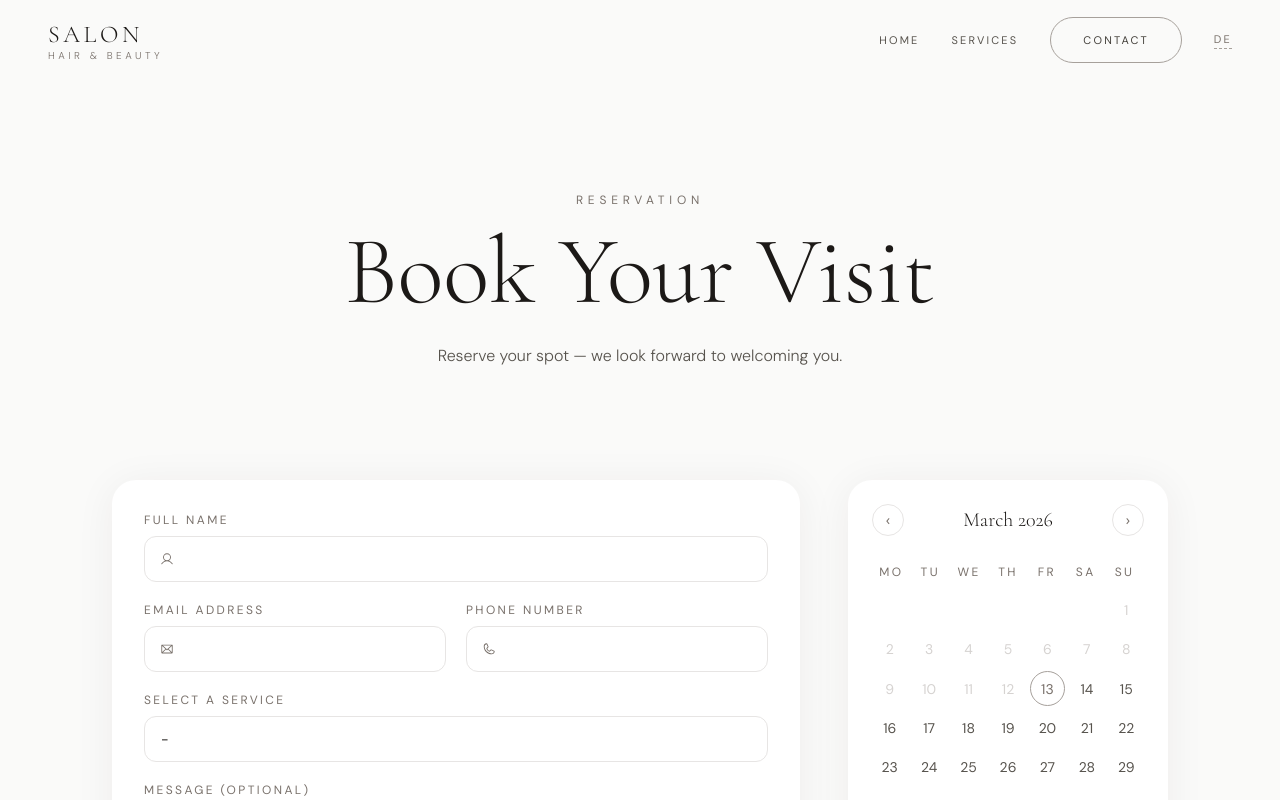
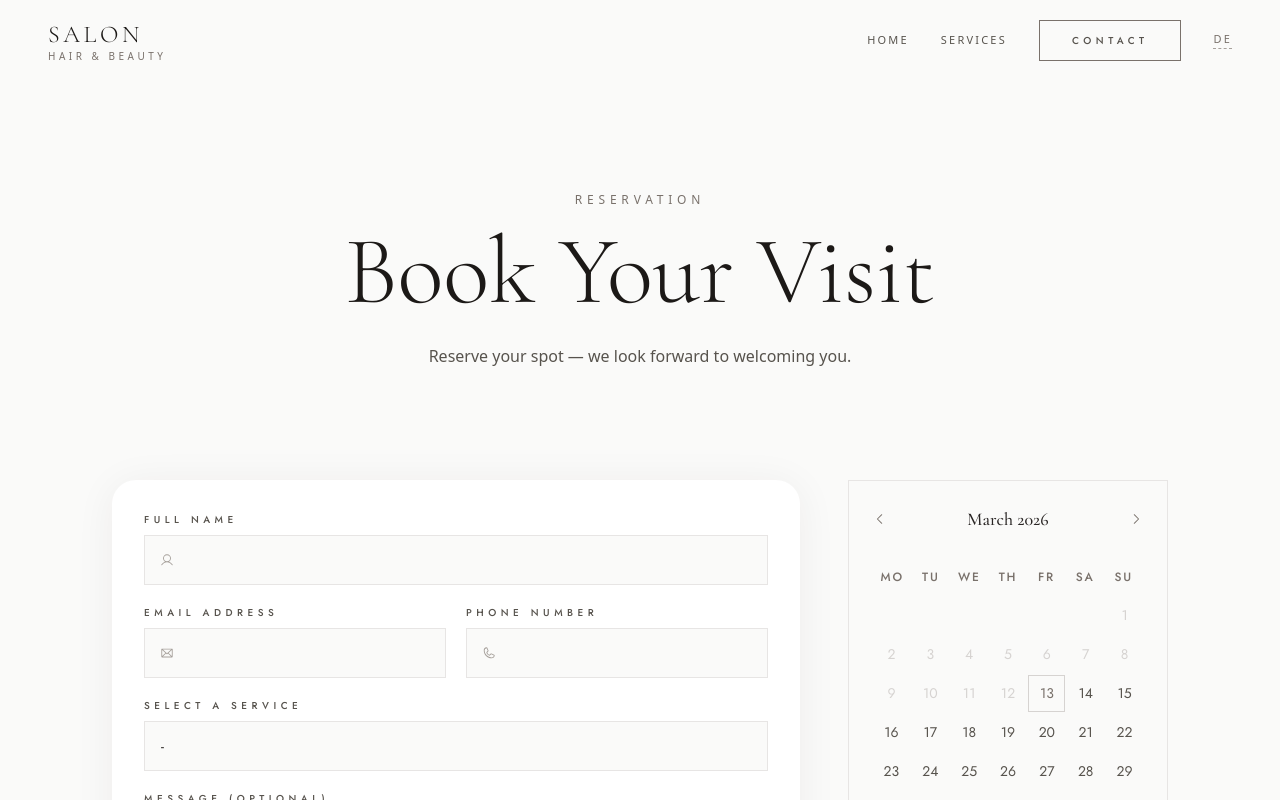
Before and after one commit to ThalitadosReis/salon-template, a React (Vite) app: page /contact in a window 1280 px wide. Shown: the top 800 px of the page. Built offline with nearby package versions, Linux system fonts and the light colour scheme.

Commit message:
simplify shared ui and contact form styling

```diff
--- a/src/components/Reveal.jsx
+++ b/src/components/Reveal.jsx
@@ -6,27 +6,20 @@ export default function Reveal({
   className = "",
   direction = "up",
 }) {
-  const variants = {
-    hidden: {
-      opacity: 0,
-      y: direction === "up" ? 40 : direction === "down" ? -40 : 0,
-      x: direction === "left" ? 40 : direction === "right" ? -40 : 0,
-    },
-    visible: {
-      opacity: 1,
-      y: 0,
-      x: 0,
-      transition: { duration: 0.8, delay, ease: [0.22, 1, 0.36, 1] },
-    },
-  };
+  const y = direction === "up" ? 20 : direction === "down" ? -20 : 0;
+  const x = direction === "left" ? 20 : direction === "right" ? -20 : 0;
+
+  const initial = { opacity: 0, y, x };
+  const animate = { opacity: 1, y: 0, x: 0 };
+  const transition = { type: "spring", stiffness: 72, damping: 18, delay };
 
   return (
     <motion.div
       className={className}
-      initial="hidden"
-      whileInView="visible"
-      viewport={{ once: true, margin: "-60px" }}
-      variants={variants}
+      initial={initial}
+      whileInView={animate}
+      viewport={{ once: true, margin: "-48px" }}
+      transition={transition}
     >
       {children}
     </motion.div>
--- a/src/components/ui/CtaLink.jsx
+++ b/src/components/ui/CtaLink.jsx
@@ -1,36 +1,27 @@
 import { Link } from "react-router-dom";
-import { ArrowRightIcon } from "@phosphor-icons/react";
 
-const BASE_CLASS =
-  "inline-flex items-center gap-3 px-8 py-3.5 text-[11px] tracking-[0.2em] uppercase font-ui rounded-full transition-colors duration-300 group";
-
-const VARIANT_CLASS = {
-  dark: "bg-stone-900 text-stone-100 hover:bg-stone-500",
-  accent: "bg-stone-500 text-white hover:bg-stone-600",
+const variants = {
+  primary: "bg-stone-500 text-white hover:bg-stone-600",
   outline:
-    "border border-stone-400 text-stone-700 hover:bg-stone-500 hover:text-white",
+    "border border-stone-500 text-stone-600 hover:bg-stone-500 hover:text-white",
 };
 
 export default function CtaLink({
   to,
   children,
-  variant = "dark",
+  variant = "primary",
   className = "",
-  iconSize = 14,
-  showIcon = true,
 }) {
   return (
     <Link
       to={to}
-      className={`${BASE_CLASS} ${!showIcon ? "gap-0" : ""} ${VARIANT_CLASS[variant]} ${className}`}
+      className={`
+        inline-flex items-center justify-center px-8 py-3 text-[10px] tracking-[0.45em] uppercase font-body font-medium
+        transition-all duration-300
+        ${variants[variant]} ${className}
+      `}
     >
       {children}
-      {showIcon && (
-        <ArrowRightIcon
-          size={iconSize}
-          className="group-hover:translate-x-1 transition-transform duration-300"
-        />
-      )}
     </Link>
   );
 }
--- /dev/null
+++ b/src/components/ui/Label.jsx
@@ -0,0 +1,37 @@
+export default function Label({
+  label,
+  title,
+  body,
+  center = false,
+  titleSize = "lg",
+  as: Tag = "h2",
+}) {
+  const align = center ? "text-center" : "";
+  const sizeMap = {
+    sm: "text-4xl lg:text-5xl",
+    lg: "text-5xl lg:text-6xl",
+    xl: "text-6xl lg:text-7xl",
+  };
+
+  return (
+    <div className={align}>
+      {label && (
+        <p className="text-[10px] tracking-[0.55em] uppercase font-body font-medium text-stone-500 mb-4">
+          {label}
+        </p>
+      )}
+      <Tag
+        className={`font-display font-light ${sizeMap[titleSize] ?? sizeMap.lg} text-stone-800 leading-[1.08] whitespace-pre-line mb-4`}
+      >
+        {title}
+      </Tag>
+      {body && (
+        <p
+          className={`text-base font-body text-stone-600 leading-[1.8] ${center ? "max-w-md mx-auto" : "max-w-sm"}`}
+        >
+          {body}
+        </p>
+      )}
+    </div>
+  );
+}
--- a/src/components/ui/SectionTextBlock.jsx
+++ /dev/null
@@ -1,28 +0,0 @@
-export default function SectionTextBlock({
-  label,
-  title,
-  body,
-  labelClassName = "",
-  titleClassName = "",
-  bodyClassName = "",
-}) {
-  return (
-    <>
-      <p
-        className={`text-[10px] lg:text-xs tracking-[0.4em] uppercase font-ui text-stone-500 mb-4 ${labelClassName}`}
-      >
-        {label}
-      </p>
-      <h2
-        className={`font-display text-5xl lg:text-6xl font-light text-stone-900 leading-[1.1] whitespace-pre-line mb-6 ${titleClassName}`}
-      >
-        {title}
-      </h2>
-      <p
-        className={`text-[15px] lg:text-base font-ui font-light text-stone-600 leading-relaxed ${bodyClassName}`}
-      >
-        {body}
-      </p>
-    </>
-  );
-}
--- a/src/components/ui/contact/BookingCalendarPanel.jsx
+++ b/src/components/ui/contact/BookingCalendarPanel.jsx
@@ -1,4 +1,8 @@
-import { ClockIcon } from "@phosphor-icons/react";
+import {
+  CaretLeftIcon,
+  CaretRightIcon,
+  ClockIcon,
+} from "@phosphor-icons/react";
 import TimeSelectField from "./TimeSelectField";
 import { CARD_CLASS } from "./styles";
 
@@ -20,42 +24,44 @@ export default function BookingCalendarPanel({
   timeSlots,
 }) {
   return (
-    <div className="space-y-6">
+    <div className="space-y-3">
+      {/* calendar */}
       <div className={CARD_CLASS}>
-        <div className="flex items-center justify-between mb-6">
+        <div className="flex items-center justify-between mb-8">
           <button
             onClick={onPrevMonth}
-            className="w-8 h-8 rounded-full border border-stone-200 flex items-center justify-center text-stone-500 hover:border-stone-400 hover:text-stone-500 transition-colors text-sm"
+            aria-label="Previous month"
+            className="text-stone-500 hover:text-stone-800 transition-colors"
           >
-            ‹
+            <CaretLeftIcon size={14} />
           </button>
-          <span className="font-display text-xl font-light text-stone-900">
+          <span className="font-display text-lg font-medium text-stone-800">
             {monthNames[calMonth]} {calYear}
           </span>
           <button
             onClick={onNextMonth}
-            className="w-8 h-8 rounded-full border border-stone-200 flex items-center justify-center text-stone-500 hover:border-stone-400 hover:text-stone-500 transition-colors text-sm"
+            aria-label="Next month"
+            className="text-stone-500 hover:text-stone-800 transition-colors"
           >
-            ›
+            <CaretRightIcon size={14} />
           </button>
         </div>
 
         <div className="grid grid-cols-7 mb-2">
-          {dayNames.map((dayName) => (
+          {dayNames.map((d) => (
             <div
-              key={dayName}
-              className="text-center text-xs tracking-[0.2em] uppercase font-ui text-stone-500 py-1"
+              key={d}
+              className="text-center text-xs tracking-[0.15em] uppercase font-body font-medium text-stone-500 py-1"
             >
-              {dayName}
+              {d}
             </div>
           ))}
         </div>
 
-        <div className="grid grid-cols-7 gap-1">
+        <div className="grid grid-cols-7 gap-0.5">
           {days.map((day, index) => {
             if (!day)
               return <div key={`empty-${index}`} className="aspect-square" />;
-
             const isPast = isPastDay(day);
             const isSelected = selectedDate === day;
             const isToday =
@@ -68,11 +74,14 @@ export default function BookingCalendarPanel({
                 key={`${calYear}-${calMonth}-${day}`}
                 disabled={isPast}
                 onClick={() => onSelectDay(day)}
-                className={`aspect-square rounded-full text-sm font-ui transition-all duration-200 flex items-center justify-center
+                aria-label={`${day} ${monthNames[calMonth]} ${calYear}${isToday ? " (today)" : ""}${isSelected ? " (selected)" : ""}`}
+                aria-pressed={isSelected}
+                className={`
+                  aspect-square text-sm font-body transition-all duration-200 flex items-center justify-center
                   ${isPast ? "text-stone-300 cursor-not-allowed" : ""}
-                  ${isSelected ? "bg-stone-900 text-white" : ""}
-                  ${isToday && !isSelected ? "border border-stone-400 text-stone-500" : ""}
-                  ${!isSelected && !isPast && !isToday ? "hover:bg-stone-100 text-stone-600" : ""}
+                  ${isSelected ? "bg-stone-400 text-white" : ""}
+                  ${isToday && !isSelected ? "border border-stone-300 text-stone-500" : ""}
+                  ${!isSelected && !isPast && !isToday ? "hover:bg-stone-200 text-stone-600" : ""}
                 `}
               >
                 {day}
@@ -82,14 +91,14 @@ export default function BookingCalendarPanel({
         </div>
       </div>
 
+      {/* time picker */}
       <div className={CARD_CLASS}>
-        <div className="flex items-center gap-2 mb-5">
-          <ClockIcon size={15} className="text-stone-500" />
-          <span className="text-xs tracking-[0.2em] uppercase font-ui text-stone-500">
+        <div className="flex items-center gap-2 mb-3">
+          <ClockIcon size={14} className="text-stone-400" />
+          <span className="text-xs tracking-[0.4em] uppercase font-body font-medium text-stone-600">
             {timeLabel}
           </span>
         </div>
-
         <TimeSelectField
           label={timeLabel}
           value={selectedTime}
--- a/src/components/ui/contact/IconInputField.jsx
+++ b/src/components/ui/contact/IconInputField.jsx
@@ -7,7 +7,7 @@ export default function IconInputField({ label, type, value, onChange, Icon }) {
       <div className="relative">
         <Icon
           size={14}
-          className="absolute left-4 top-1/2 -translate-y-1/2 text-stone-500"
+          className="absolute left-4 top-1/2 -translate-y-1/2 text-stone-400"
         />
         <input
           type={type}
--- a/src/components/ui/contact/StatusAlert.jsx
+++ b/src/components/ui/contact/StatusAlert.jsx
@@ -2,13 +2,13 @@ import { CheckCircleIcon, WarningIcon } from "@phosphor-icons/react";
 
 export default function StatusAlert({ type, text }) {
   const isSuccess = type === "success";
-  const colorClass = isSuccess
-    ? "text-green-600 bg-green-50"
-    : "text-red-500 bg-red-50";
-
   return (
-    <div className={`flex items-center gap-2 text-sm font-ui rounded-xl px-4 py-3 ${colorClass}`}>
-      {isSuccess ? <CheckCircleIcon size={16} /> : <WarningIcon size={16} />}
+    <div className={`flex items-center gap-2.5 text-xs font-body px-4 py-3 border ${
+      isSuccess
+        ? "text-stone-600 bg-stone-200 border-stone-300"
+        : "text-red-600 bg-red-50 border-red-100"
+    }`}>
+      {isSuccess ? <CheckCircleIcon size={14} /> : <WarningIcon size={14} />}
       {text}
     </div>
   );
--- a/src/components/ui/contact/styles.js
+++ b/src/components/ui/contact/styles.js
@@ -1,15 +1,14 @@
 export const FORM_LABEL_CLASS =
-  "text-xs tracking-[0.2em] uppercase font-ui text-stone-500 block mb-2";
+  "block text-[10px] tracking-[0.45em] uppercase font-body font-medium text-stone-600 mb-2";
 
-const FORM_INPUT_BASE_CLASS =
-  "w-full py-3 border border-stone-200 rounded-xl text-sm font-ui text-stone-900 bg-transparent focus:outline-none focus:ring-0 focus:border-stone-400 transition-colors";
+const BASE_INPUT =
+  "w-full py-3.5 border border-stone-200 bg-stone-50 text-sm font-body text-stone-800 focus:ring-0 focus:outline-none focus:border-stone-400 transition-colors duration-200 placeholder:text-stone-400";
 
-export const FORM_INPUT_CLASS = `${FORM_INPUT_BASE_CLASS} pl-10 pr-4`;
-export const FORM_SELECT_CLASS = `${FORM_INPUT_BASE_CLASS} px-4 appearance-none`;
+export const FORM_INPUT_CLASS = `${BASE_INPUT} pl-10 pr-4`;
+export const FORM_SELECT_CLASS = `${BASE_INPUT} px-4 appearance-none`;
 export const FORM_TEXTAREA_CLASS = `${FORM_INPUT_CLASS} resize-none`;
 
 export const PRIMARY_BUTTON_CLASS =
-  "md:col-span-2 w-full inline-flex items-center justify-center gap-3 px-8 py-3.5 text-[11px] tracking-[0.2em] uppercase font-ui rounded-full transition-colors duration-300 bg-stone-900 text-stone-100 hover:bg-stone-500 disabled:opacity-50";
+  "md:col-span-2 w-full inline-flex items-center justify-center gap-2.5 px-8 py-3 text-[10px] tracking-[0.45em] uppercase font-body font-medium transition-all duration-300 bg-stone-500 text-white hover:bg-stone-600 disabled:opacity-35 disabled:cursor-not-allowed";
 
-export const CARD_CLASS =
-  "bg-white rounded-3xl p-6 shadow-[0_4px_40px_rgb(44_37_32/6%)]";
+export const CARD_CLASS = "bg-stone-50 border border-stone-200 p-6";
--- a/src/index.css
+++ b/src/index.css
@@ -1,9 +1,19 @@
-@import url('https://fonts.googleapis.com/css2?family=Cormorant+Garamond:wght@300;400;500&family=DM+Sans:wght@300;400;500&display=swap');
+@import url('https://fonts.googleapis.com/css2?family=Cormorant+Garamond:ital,wght@0,300;0,400;0,500;1,300;1,400;1,500&family=Jost:wght@300;400;500&display=swap');
 @import "tailwindcss";
 
 @theme {
-    --font-display: 'Cormorant Garamond', Georgia, serif;
-    --font-ui: 'DM Sans', 'Segoe UI', sans-serif;
+  --font-display: 'Cormorant Garamond', Georgia, serif;
+  --font-body: 'Jost', system-ui, sans-serif;
+}
+
+* {
+  -webkit-font-smoothing: antialiased;
+}
+
+body {
+  background-color: var(--color-stone-100);
+  color: var(--color-stone-900);
+  font-size: 1rem;
 }
 
 input:-webkit-autofill {
```
